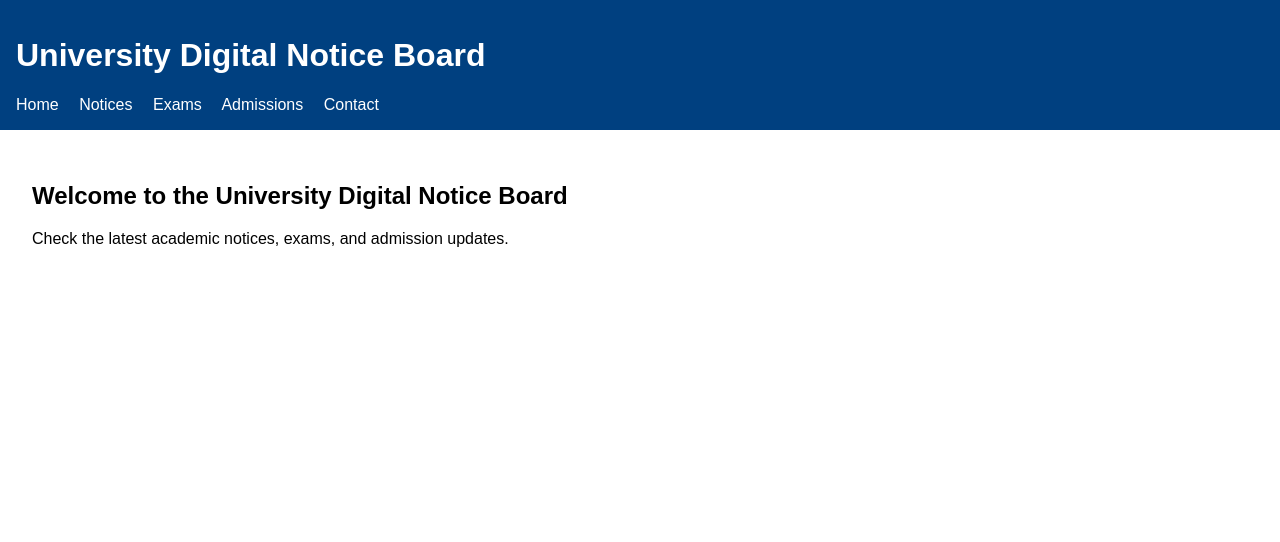
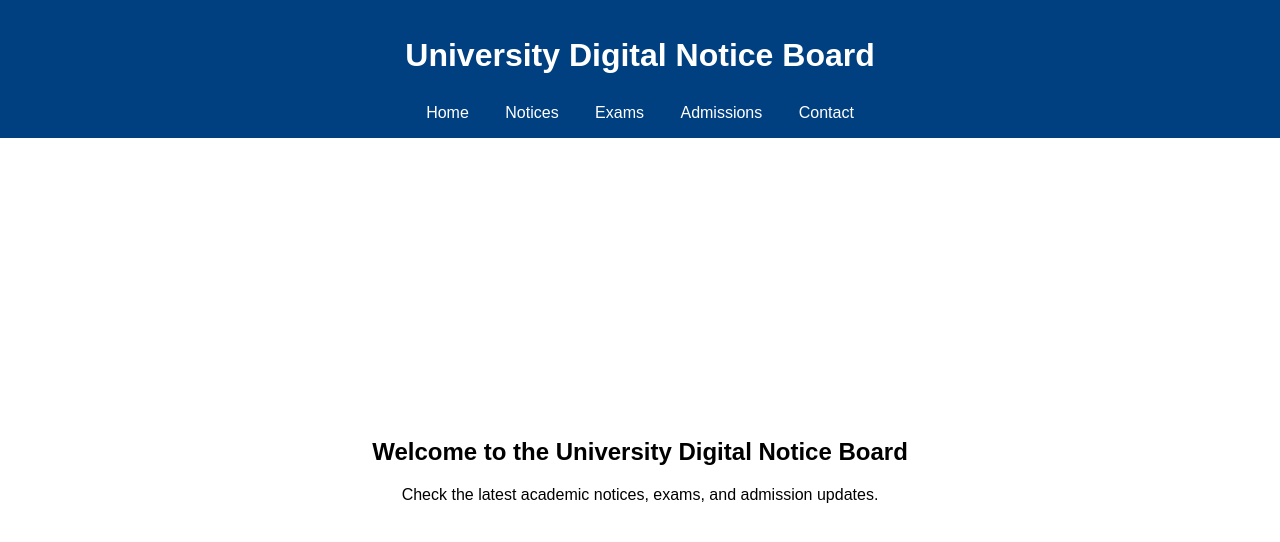
Before and after one commit to l1f22bsse0166/uni-notice-board, a website: page src/index.html in a window 1280 px wide. Drawn offline with Linux system fonts and the light colour scheme.

Commit message:
adding updated content of html and css

```diff
--- a/src/index.html
+++ b/src/index.html
@@ -2,11 +2,12 @@
 <html lang="en">
 <head>
     <meta charset="UTF-8">
-    <title>Index.html</title>
+    <title>Index page</title>
     <link rel="stylesheet" href="../styles/style.css">
 </head>
 <body>
     <header>
+        <div class="header-container">
             <h1>University Digital Notice Board</h1>
             <nav>
                 <a href="index.html">Home</a>
@@ -15,10 +16,14 @@
                 <a href="admissions.html">Admissions</a>
                 <a href="contact.html">Contact</a>
             </nav>
+        </div>
     </header>
+
     <main>
+        <div class="content">
             <h2>Welcome to the University Digital Notice Board</h2>
             <p>Check the latest academic notices, exams, and admission updates.</p>
+        </div>
     </main>
 </body>
 </html>
--- a/styles/style.css
+++ b/styles/style.css
@@ -2,20 +2,43 @@ body {
     font-family: Arial, sans-serif;
     margin: 0;
     padding: 0;
+    min-height: 100vh;
+    display: flex;
+    flex-direction: column;
 }
 
 header {
     background-color: #004080;
     color: white;
-    padding: 1rem;
+    padding: 1rem 0;
+    width: 100%;
+}
+
+.header-container {
+    display: flex;
+    flex-direction: column;
+    align-items: center; /* center title and nav horizontally */
+    text-align: center;
+}
+
+nav {
+    margin-top: 0.5rem;
 }
 
 nav a {
     color: white;
-    margin-right: 1rem;
+    margin: 0 1rem; /* horizontal spacing */
     text-decoration: none;
 }
 
 main {
-    padding: 2rem;
+    flex: 1; /* take remaining space */
+    display: flex;
+    justify-content: center; /* center horizontally */
+    align-items: center; /* center vertically */
+    text-align: center;
 }
+
+.content {
+    max-width: 600px; /* optional: limits width */
+};
```
Lines whose indentation alone changed are shown as unchanged.
